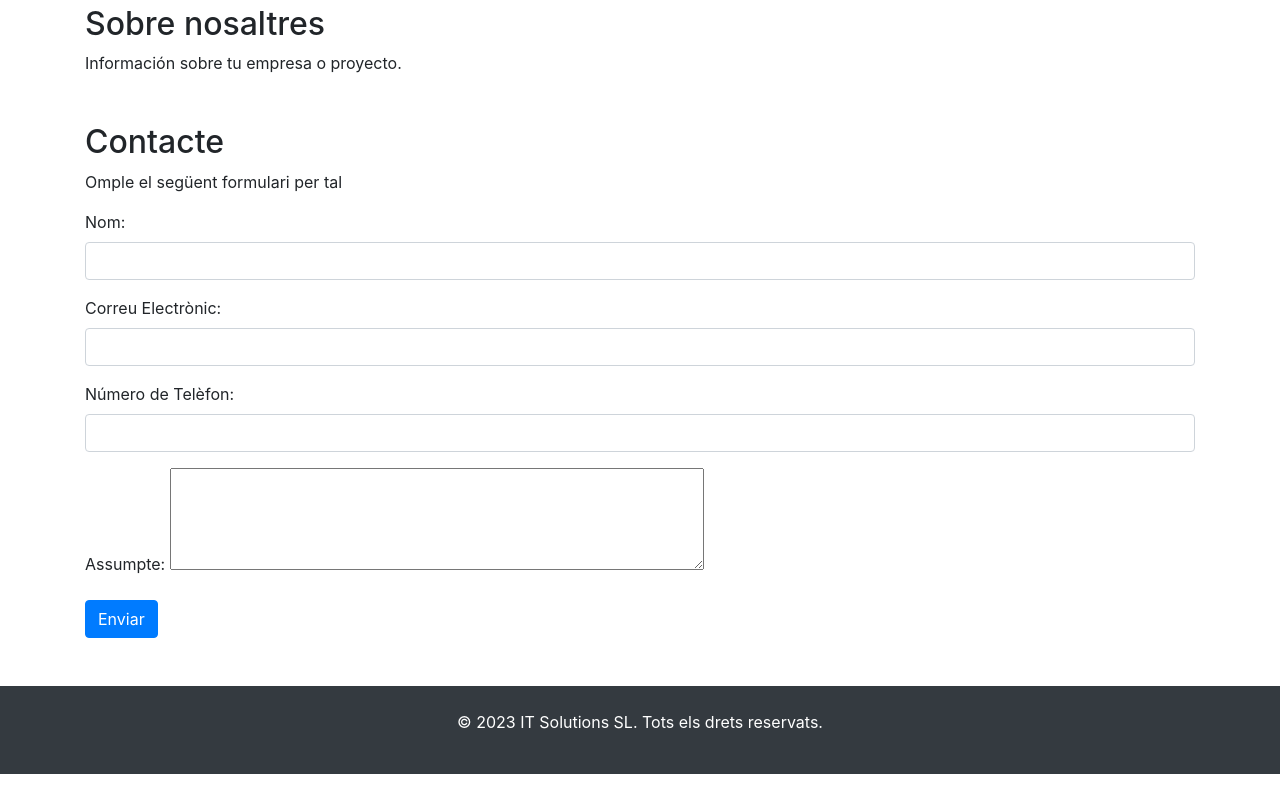
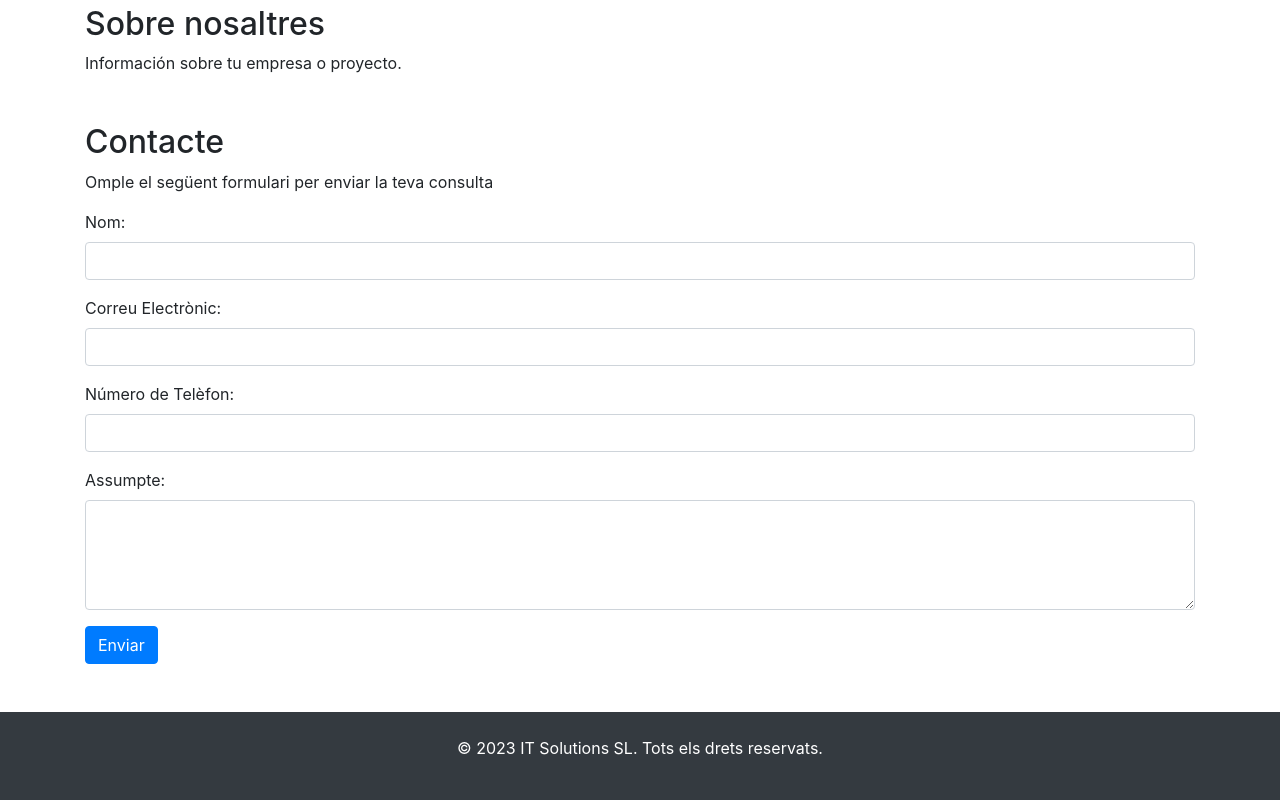
Before and after one commit to carlesalonso/webseguretat, a plain HTML site: page docs/index.html in a window 1280 px wide. Shown: the part 776-1576 px from the top of the page. Before the commit the page ends 1550 px from the top, so only its background shows below. Drawn offline with nearby package versions, Linux system fonts and the light colour scheme.

Commit message:
Fix: align textarea

```diff
--- a/docs/index.html
+++ b/docs/index.html
@@ -70,7 +70,7 @@
 <!-- Sección de Contacto -->
 <section id="contacto" class="container mt-5">
     <h2>Contacte</h2>
-    <p>Omple el següent formulari per tal </p>
+    <p>Omple el següent formulari per enviar la teva consulta </p>
     <form id="contactForm" onsubmit="enviarFormulario(); return false;">
         <!-- Campo de Nombre -->
         <div class="form-group">
@@ -92,7 +92,7 @@
         <!-- Campo de Asunto -->
         <div class="form-group">
             <label for="asunto">Assumpte:</label>
-            <textarea id="message" name="message" rows="4" cols="50" required>
+            <textarea class="form-control" id="message" name="message" rows="4" cols="50" required>
             </textarea>
         </div>
         <!-- Botón de Enviar -->
```
